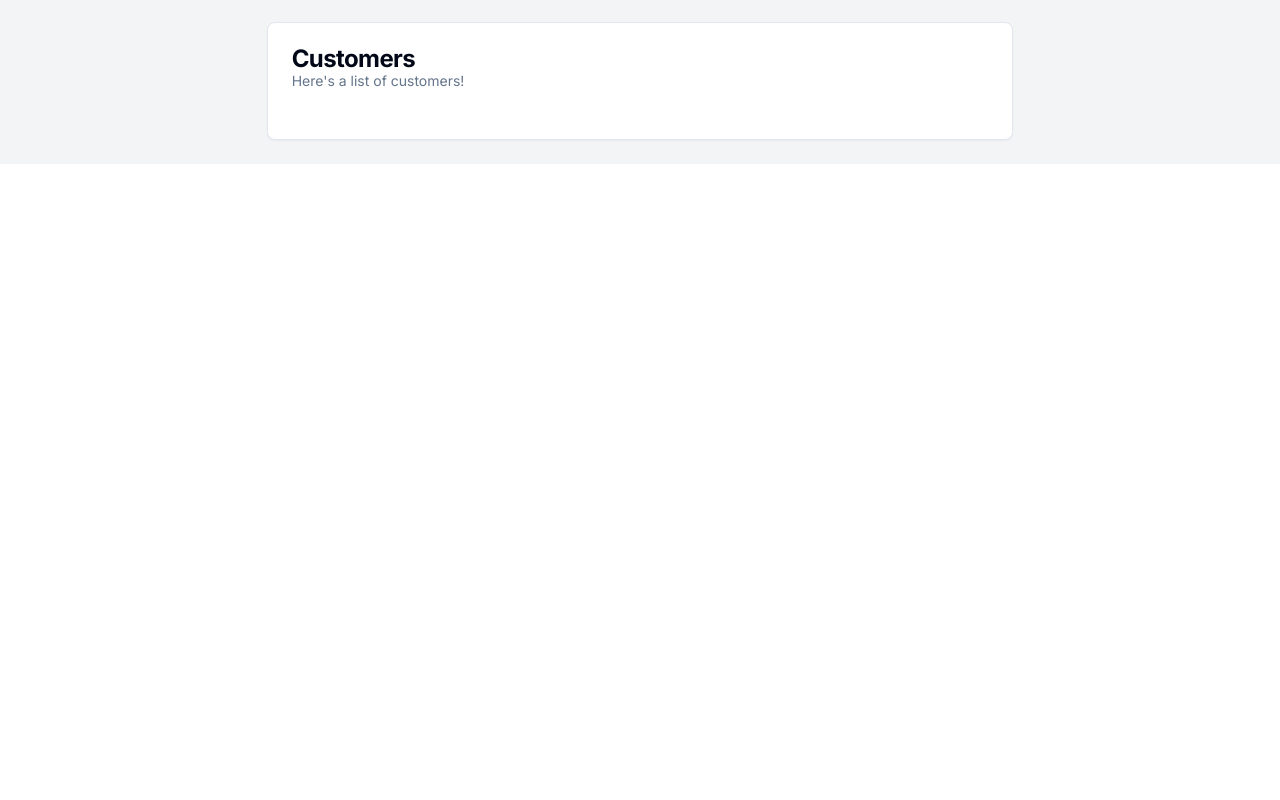
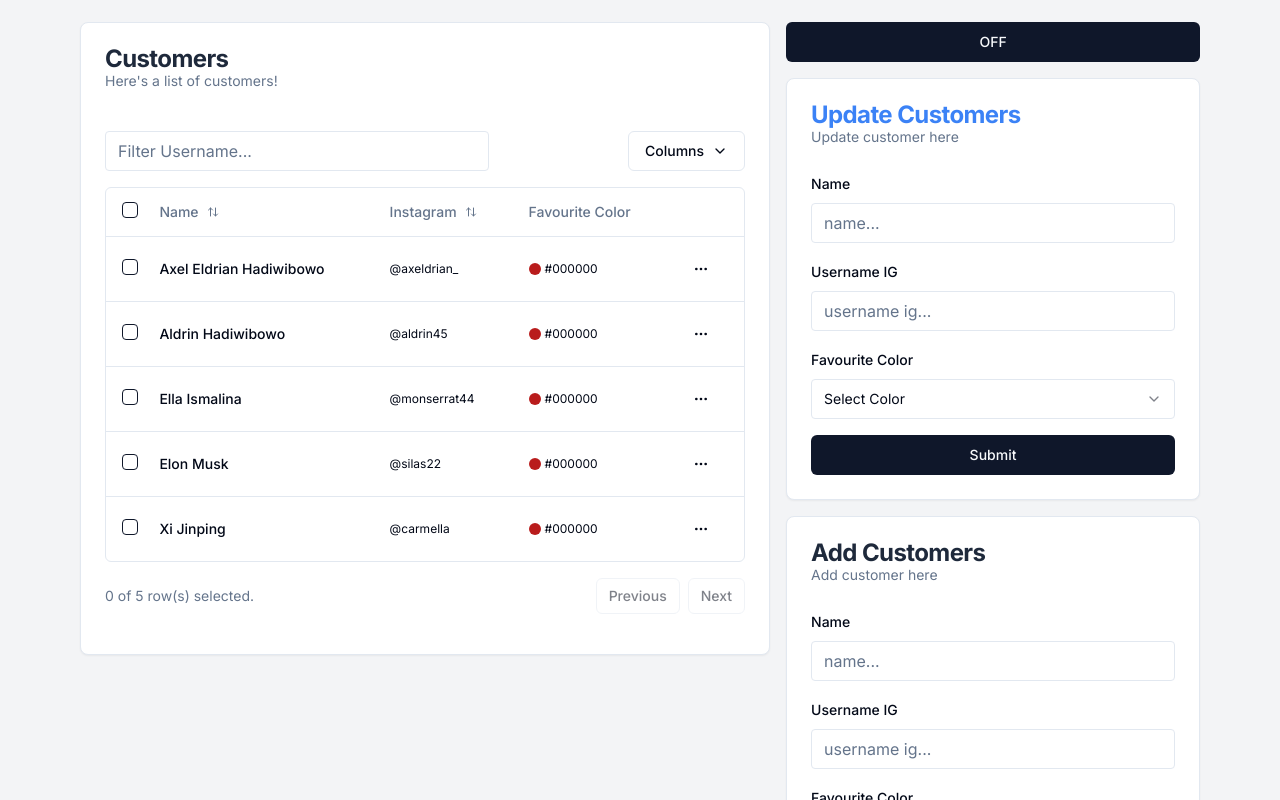
Before and after one commit to eldrians/next_aisensum, a Next.js app: page / in a window 1280 px wide. Shown: the part 400-1200 px from the top of the page. Before the commit the page ends 800 px from the top, so only its background shows below. Built offline with nearby package versions, Linux system fonts and the light colour scheme.

Commit message:
app(constans): add color

```diff
--- a/package.json
+++ b/package.json
@@ -14,6 +14,7 @@
     "@radix-ui/react-dialog": "^1.0.5",
     "@radix-ui/react-dropdown-menu": "^2.0.6",
     "@radix-ui/react-label": "^2.0.2",
+    "@radix-ui/react-select": "^2.0.0",
     "@radix-ui/react-separator": "^1.0.3",
     "@radix-ui/react-slot": "^1.0.2",
     "@tanstack/react-table": "^8.11.8",
--- a/src/app/page.tsx
+++ b/src/app/page.tsx
@@ -12,7 +12,7 @@
   CardDescription,
   CardContent,
 } from "@/components/ui/card";
-// import { DataTableDemo } from "@/components/Tes";
+import { DataTableDemo } from "@/components/Tes";
 import {
   Drawer,
   DrawerClose,
@@ -23,12 +23,18 @@
   DrawerTitle,
   DrawerTrigger,
 } from "@/components/ui/drawer";
-import { zodResolver } from "@hookform/resolvers/zod";
-import { useForm } from "react-hook-form";
-import { z } from "zod";
 import { CustomerForm } from "@/components/CustomerForm";
+import { useState } from "react";
+import { cn } from "@/lib/utils";
 
 export default function Home() {
+  // State to track the switch status
+  const [isOn, setIsOn] = useState(false);
+
+  // Function to toggle the switch status
+  const toggleSwitch = () => {
+    setIsOn(!isOn);
+  };
   return (
     <>
       <MaxWidthWrapper>
@@ -92,59 +98,37 @@
                   </DrawerContent>
                 </Drawer>
               </CardHeader>
-              <CardContent>{/* <DataTableDemo></DataTableDemo> */}</CardContent>
+              <CardContent>
+                <DataTableDemo />
+              </CardContent>
             </Card>
-            {/* <Card className="w-2/6 p-6 h-auto hidden lg:block">
-              <div className="flex flex-col justify-center items-center gap-4">
-                <div className="w-full">
-                  <div className="flex items-center justify-between">
-                    <Heading
-                      title="Add customer"
-                      description="add customer here!"
-                    />
+            <div className="w-2/5 h-auto hidden lg:flex lg:flex-col lg:gap-4">
+              <Button onClick={toggleSwitch}>{isOn ? "ON" : "OFF"}</Button>
+              <Card className={cn("w-full", isOn ? "hidden" : "")}>
+                <CardHeader className="flex flex-row justify-between">
+                  <div className="flex flex-col">
+                    <CardTitle className="text-blue-500">
+                      Update Customers
+                    </CardTitle>
+                    <CardDescription>Update customer here</CardDescription>
                   </div>
-                </div>
-                <div className="w-full flex flex-col gap-4">
-                  <div className="flex flex-col gap-2 ">
-                    <Label htmlFor="terms" className="text-xs">
-                      Name
-                    </Label>
-                    <Input
-                      type="text"
-                      placeholder="Search..."
-                      className="w-full"
-                    />
+                </CardHeader>
+                <CardContent>
+                  <CustomerForm />
+                </CardContent>
+              </Card>
+              <Card className="w-full">
+                <CardHeader className="flex flex-row justify-between">
+                  <div className="flex flex-col">
+                    <CardTitle>Add Customers</CardTitle>
+                    <CardDescription>Add customer here</CardDescription>
                   </div>
-                  <div className="flex flex-col gap-2">
-                    <Label htmlFor="terms" className="text-xs">
-                      name (instagram)
-                    </Label>
-                    <Input
-                      type="text"
-                      placeholder="Search..."
-                      className="w-full"
-                    />
-                  </div>
-                  <div className="flex flex-col gap-2">
-                    <Label htmlFor="terms" className="text-xs">
-                      Favourite Color
-                    </Label>
-                    <Input
-                      type="text"
-                      placeholder="Search..."
-                      className="w-full"
-                    />
-                  </div>
-                </div>
-                <div className="w-full gap-2 flex flex-row justify-end">
-                  <Link href="/products" className={buttonVariants()}>
-                    <Button className="text-xs" size="sm">
-                      <Plus className="mr-2 h-4 w-4" /> Add New
-                    </Button>
-                  </Link>
-                </div>
-              </div>
-            </Card> */}
+                </CardHeader>
+                <CardContent>
+                  <CustomerForm />
+                </CardContent>
+              </Card>
+            </div>
           </div>
         </MaxWidthWrapper>
       </section>
--- a/src/components/CustomerForm.tsx
+++ b/src/components/CustomerForm.tsx
@@ -15,6 +15,15 @@
   FormMessage,
 } from "@/components/ui/form";
 import { Input } from "@/components/ui/input";
+import {
+  Select,
+  SelectContent,
+  SelectItem,
+  SelectTrigger,
+  SelectValue,
+} from "@/components/ui/select";
+import { COLOR_ITEMS } from "@/constants";
+import { cn } from "@/lib/utils";
 
 const formSchema = z.object({
   name: z.string().min(2, {
@@ -23,9 +32,7 @@
   username_ig: z.string().min(2, {
     message: "username must be at least 2 characters.",
   }),
-  fav_color: z.string().min(2, {
-    message: "fav_color must be at least 2 characters.",
-  }),
+  fav_color: z.string(),
 });
 
 export function CustomerForm() {
@@ -45,7 +52,7 @@
   return (
     <Form {...form}>
       <form onSubmit={form.handleSubmit(onSubmit)}>
-        <div className="p-4 space-y-4 w-full">
+        <div className="p-4 lg:p-0 space-y-4 w-full">
           <FormField
             control={form.control}
             name="name"
@@ -82,13 +89,33 @@
             render={({ field }) => (
               <FormItem>
                 <FormLabel>Favourite Color</FormLabel>
-                <FormControl>
-                  <Input
-                    placeholder="favourite colour..."
-                    {...field}
-                    className="w-full"
-                  />
-                </FormControl>
+                <Select
+                  onValueChange={field.onChange}
+                  defaultValue={field.value}
+                >
+                  <FormControl>
+                    <SelectTrigger>
+                      <SelectValue placeholder="Select Color" />
+                    </SelectTrigger>
+                  </FormControl>
+                  <SelectContent position="popper">
+                    {COLOR_ITEMS.map((color) => (
+                      <SelectItem value={color.hex} key={color.hex}>
+                        <div className="flex flex-row gap-2 items-center">
+                          <div
+                            className={cn(
+                              "h-3 w-3 rounded-full border border-slate-400",
+                              `bg-[${color.hex}]`
+                            )}
+                          />
+                          <div className="text-xs capitalize">
+                            {color.color}
+                          </div>
+                        </div>
+                      </SelectItem>
+                    ))}
+                  </SelectContent>
+                </Select>
                 <FormMessage />
               </FormItem>
             )}
--- a/src/components/ui/card.tsx
+++ b/src/components/ui/card.tsx
@@ -35,7 +35,10 @@
 >(({ className, ...props }, ref) => (
   <h3
     ref={ref}
-    className={cn("text-2xl font-bold leading-none tracking-tight", className)}
+    className={cn(
+      "text-2xl font-bold leading-none tracking-tight text-slate-800",
+      className
+    )}
     {...props}
   />
 ));
--- a/src/components/ui/input.tsx
+++ b/src/components/ui/input.tsx
@@ -11,7 +11,7 @@
       <input
         type={type}
         className={cn(
-          "flex w-[300px] rounded-sm border border-input bg-background px-3 py-2.5 text-xs ring-offset-background file:border-0 file:bg-transparent file:text-sm file:font-medium placeholder:text-muted-foreground focus-visible:outline-none focus-visible:ring-1 focus-visible:ring-ring disabled:cursor-not-allowed disabled:opacity-50",
+          "flex h-10 w-full rounded-sm border border-input bg-background px-3 py-2 text-xm ring-offset-background file:border-0 file:bg-transparent file:text-sm file:font-medium placeholder:text-muted-foreground focus:outline-none focus:ring-2 focus:ring-ring focus-visible:outline-none focus-visible:ring-1 focus-visible:ring-ring disabled:cursor-not-allowed disabled:opacity-50",
           className
         )}
         ref={ref}
--- /dev/null
+++ b/src/components/ui/select.tsx
@@ -0,0 +1,160 @@
+"use client";
+
+import * as React from "react";
+import * as SelectPrimitive from "@radix-ui/react-select";
+import { Check, ChevronDown, ChevronUp } from "lucide-react";
+
+import { cn } from "@/lib/utils";
+
+const Select = SelectPrimitive.Root;
+
+const SelectGroup = SelectPrimitive.Group;
+
+const SelectValue = SelectPrimitive.Value;
+
+const SelectTrigger = React.forwardRef<
+  React.ElementRef<typeof SelectPrimitive.Trigger>,
+  React.ComponentPropsWithoutRef<typeof SelectPrimitive.Trigger>
+>(({ className, children, ...props }, ref) => (
+  <SelectPrimitive.Trigger
+    ref={ref}
+    className={cn(
+      "flex h-10 w-full items-center justify-between rounded-sm border border-input bg-background px-3 py-2 text-sm ring-offset-background placeholder:text-muted-foreground focus:outline-none focus:ring-2 focus:ring-ring focus-visible:outline-none focus-visible:ring-1 focus-visible:ring-ring disabled:opacity-50 [&>span]:line-clamp-1",
+      className
+    )}
+    {...props}
+  >
+    {children}
+    <SelectPrimitive.Icon asChild>
+      <ChevronDown className="h-4 w-4 opacity-50" />
+    </SelectPrimitive.Icon>
+  </SelectPrimitive.Trigger>
+));
+SelectTrigger.displayName = SelectPrimitive.Trigger.displayName;
+
+const SelectScrollUpButton = React.forwardRef<
+  React.ElementRef<typeof SelectPrimitive.ScrollUpButton>,
+  React.ComponentPropsWithoutRef<typeof SelectPrimitive.ScrollUpButton>
+>(({ className, ...props }, ref) => (
+  <SelectPrimitive.ScrollUpButton
+    ref={ref}
+    className={cn(
+      "flex cursor-default items-center justify-center py-1",
+      className
+    )}
+    {...props}
+  >
+    <ChevronUp className="h-4 w-4" />
+  </SelectPrimitive.ScrollUpButton>
+));
+SelectScrollUpButton.displayName = SelectPrimitive.ScrollUpButton.displayName;
+
+const SelectScrollDownButton = React.forwardRef<
+  React.ElementRef<typeof SelectPrimitive.ScrollDownButton>,
+  React.ComponentPropsWithoutRef<typeof SelectPrimitive.ScrollDownButton>
+>(({ className, ...props }, ref) => (
+  <SelectPrimitive.ScrollDownButton
+    ref={ref}
+    className={cn(
+      "flex cursor-default items-center justify-center py-1",
+      className
+    )}
+    {...props}
+  >
+    <ChevronDown className="h-4 w-4" />
+  </SelectPrimitive.ScrollDownButton>
+));
+SelectScrollDownButton.displayName =
+  SelectPrimitive.ScrollDownButton.displayName;
+
+const SelectContent = React.forwardRef<
+  React.ElementRef<typeof SelectPrimitive.Content>,
+  React.ComponentPropsWithoutRef<typeof SelectPrimitive.Content>
+>(({ className, children, position = "popper", ...props }, ref) => (
+  <SelectPrimitive.Portal>
+    <SelectPrimitive.Content
+      ref={ref}
+      className={cn(
+        "relative z-50 max-h-96 min-w-[8rem] overflow-hidden rounded-md border bg-popover text-popover-foreground shadow-md data-[state=open]:animate-in data-[state=closed]:animate-out data-[state=closed]:fade-out-0 data-[state=open]:fade-in-0 data-[state=closed]:zoom-out-95 data-[state=open]:zoom-in-95 data-[side=bottom]:slide-in-from-top-2 data-[side=left]:slide-in-from-right-2 data-[side=right]:slide-in-from-left-2 data-[side=top]:slide-in-from-bottom-2",
+        position === "popper" &&
+          "data-[side=bottom]:translate-y-1 data-[side=left]:-translate-x-1 data-[side=right]:translate-x-1 data-[side=top]:-translate-y-1",
+        className
+      )}
+      position={position}
+      {...props}
+    >
+      <SelectScrollUpButton />
+      <SelectPrimitive.Viewport
+        className={cn(
+          "p-1",
+          position === "popper" &&
+            "h-[var(--radix-select-trigger-height)] w-full min-w-[var(--radix-select-trigger-width)]"
+        )}
+      >
+        {children}
+      </SelectPrimitive.Viewport>
+      <SelectScrollDownButton />
+    </SelectPrimitive.Content>
+  </SelectPrimitive.Portal>
+));
+SelectContent.displayName = SelectPrimitive.Content.displayName;
+
+const SelectLabel = React.forwardRef<
+  React.ElementRef<typeof SelectPrimitive.Label>,
+  React.ComponentPropsWithoutRef<typeof SelectPrimitive.Label>
+>(({ className, ...props }, ref) => (
+  <SelectPrimitive.Label
+    ref={ref}
+    className={cn("py-1.5 pl-8 pr-2 text-sm font-semibold", className)}
+    {...props}
+  />
+));
+SelectLabel.displayName = SelectPrimitive.Label.displayName;
+
+const SelectItem = React.forwardRef<
+  React.ElementRef<typeof SelectPrimitive.Item>,
+  React.ComponentPropsWithoutRef<typeof SelectPrimitive.Item>
+>(({ className, children, ...props }, ref) => (
+  <SelectPrimitive.Item
+    ref={ref}
+    className={cn(
+      "relative flex w-full cursor-default select-none items-center rounded-sm py-1.5 pl-8 pr-2 text-sm outline-none focus:bg-accent focus:text-accent-foreground data-[disabled]:pointer-events-none data-[disabled]:opacity-50",
+      className
+    )}
+    {...props}
+  >
+    <span className="absolute left-2 flex h-3.5 w-3.5 items-center justify-center">
+      <SelectPrimitive.ItemIndicator>
+        <Check className="h-4 w-4" />
+      </SelectPrimitive.ItemIndicator>
+    </span>
+
+    <SelectPrimitive.ItemText>{children}</SelectPrimitive.ItemText>
+  </SelectPrimitive.Item>
+));
+SelectItem.displayName = SelectPrimitive.Item.displayName;
+
+const SelectSeparator = React.forwardRef<
+  React.ElementRef<typeof SelectPrimitive.Separator>,
+  React.ComponentPropsWithoutRef<typeof SelectPrimitive.Separator>
+>(({ className, ...props }, ref) => (
+  <SelectPrimitive.Separator
+    ref={ref}
+    className={cn("-mx-1 my-1 h-px bg-muted", className)}
+    {...props}
+  />
+));
+SelectSeparator.displayName = SelectPrimitive.Separator.displayName;
+
+export {
+  Select,
+  SelectGroup,
+  SelectValue,
+  SelectTrigger,
+  SelectContent,
+  SelectLabel,
+  SelectItem,
+  SelectSeparator,
+  SelectScrollUpButton,
+  SelectScrollDownButton,
+};
--- /dev/null
+++ b/src/constants/index.ts
@@ -0,0 +1,42 @@
+export const COLOR_ITEMS = [
+  {
+    hex: "#FFF",
+    color: "white",
+  },
+  {
+    hex: "#000",
+    color: "black",
+  },
+  {
+    hex: "#FF0000",
+    color: "red",
+  },
+  {
+    hex: "#FF7F00",
+    color: "orange",
+  },
+  {
+    hex: "#FFFF00",
+    color: "yellow",
+  },
+  {
+    hex: "#00FF00",
+    color: "green",
+  },
+  {
+    hex: "#00FFFF",
+    color: "cyan",
+  },
+  {
+    hex: "#0000FF",
+    color: "blue",
+  },
+  {
+    hex: "#7F00FF",
+    color: "purple",
+  },
+  {
+    hex: "#FF007F",
+    color: "pink",
+  },
+];
```
Also changed, not shown: 1 other file (tests, documents, lock files or other folders).
